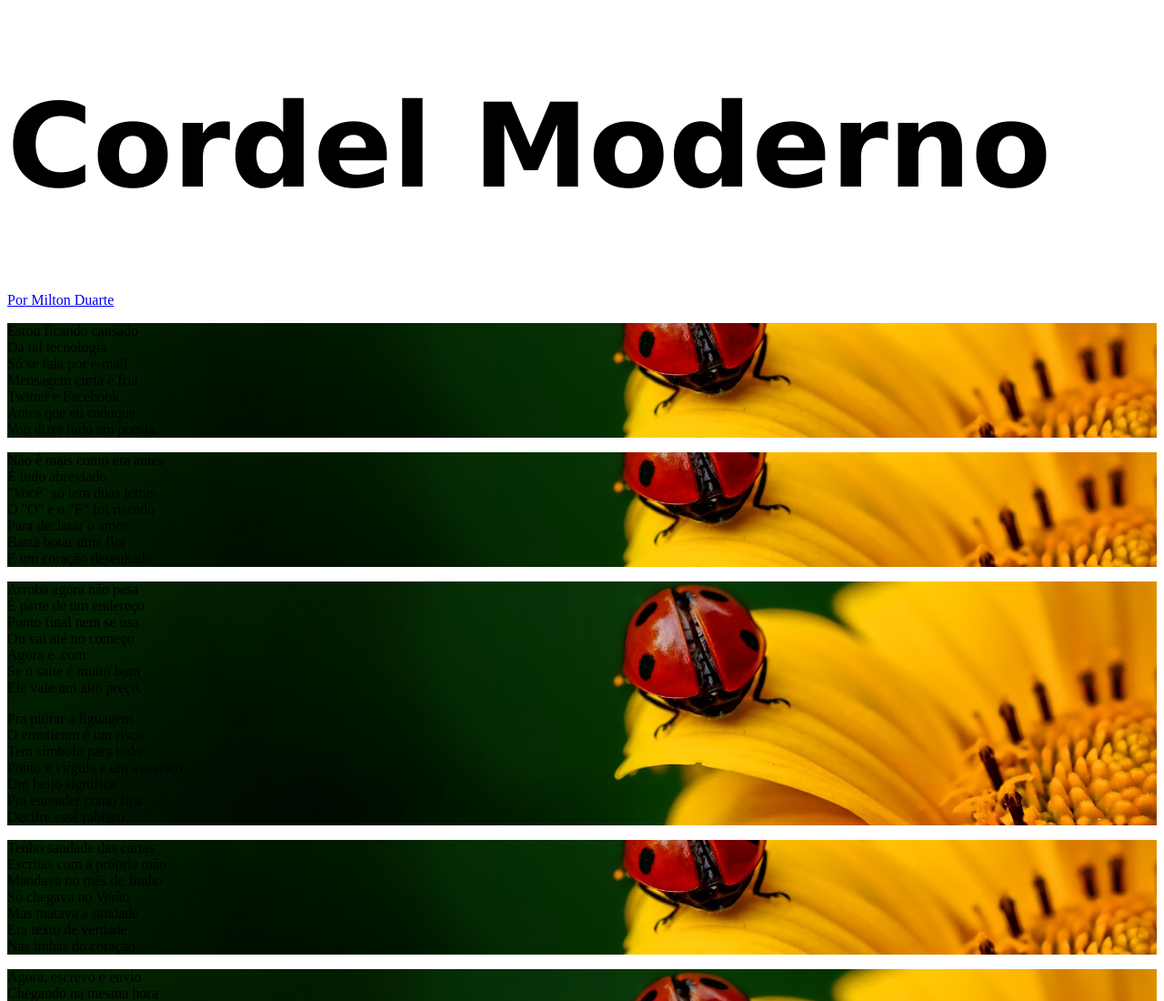
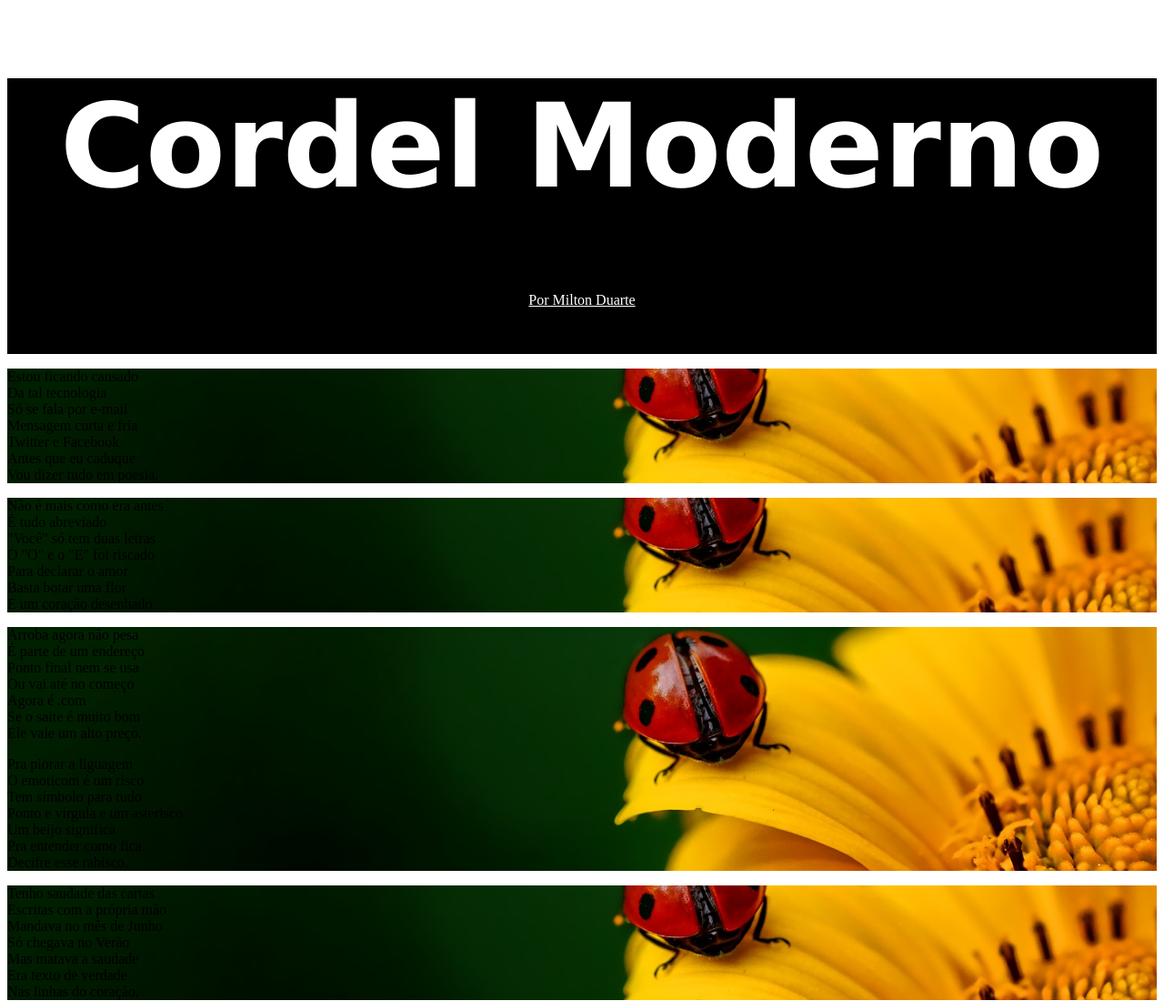
Before and after one commit to fernandoromeroalves/html-css, a plain HTML site: page desafios/desafio012/cordel.html in a window 1280 px wide. Shown: the top 1100 px of the page at 91% size. Drawn offline with Linux system fonts and the light colour scheme.

Commit message:
Update cordel.html

```diff
--- a/desafios/desafio012/cordel.html
+++ b/desafios/desafio012/cordel.html
@@ -6,6 +6,23 @@
     <meta name="viewport" content="width=device-width, initial-scale=1.0">
     <title>Document</title>
     <style>
+        header{
+            background-color: black;
+            color: white;
+            margin: 0px;
+            padding top: 50px;
+            text-align: center;
+        }
+        header p{
+            padding: 0px;
+            padding-bottom: 50px;
+            margin: 0px;
+        }
+        header p a{
+            color: white;
+            margin: 0px;
+            padding: 0px;
+        }
         h1{
             font-family: Verdana, Geneva, Tahoma, sans-serif;
             font-size: 10vw;
@@ -22,8 +39,8 @@
 <body>
     <header>
         <h1>Cordel Moderno</h1>
+        <p><a href="https://www.recantodasletras.com.br/poesias/3186743" target="_blank">Por Milton Duarte</a></p>
     </header>
-    <nav><a href="https://www.recantodasletras.com.br/poesias/3186743" target="_blank">Por Milton Duarte</a></nav>
     <main>
         <section>
             <p>
```
